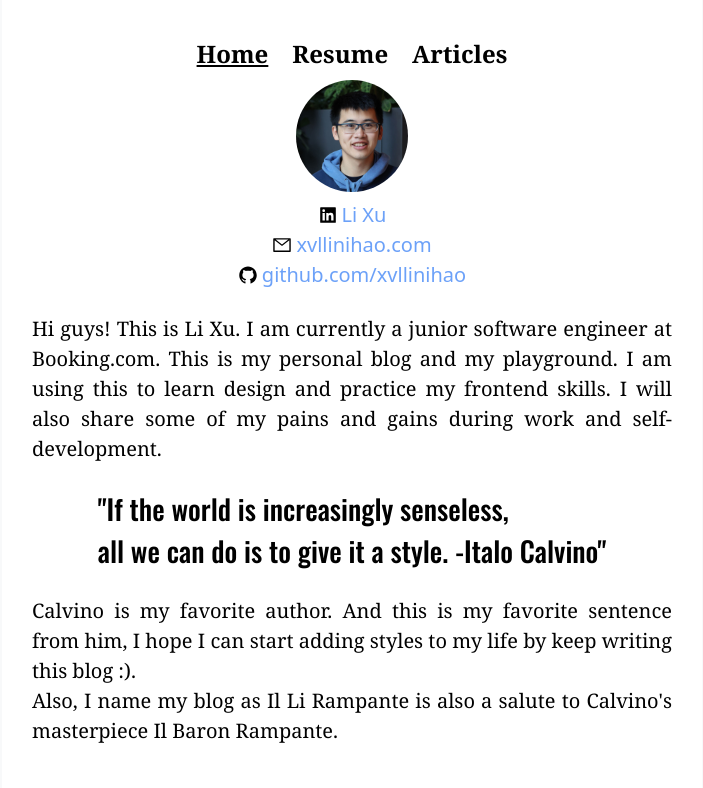
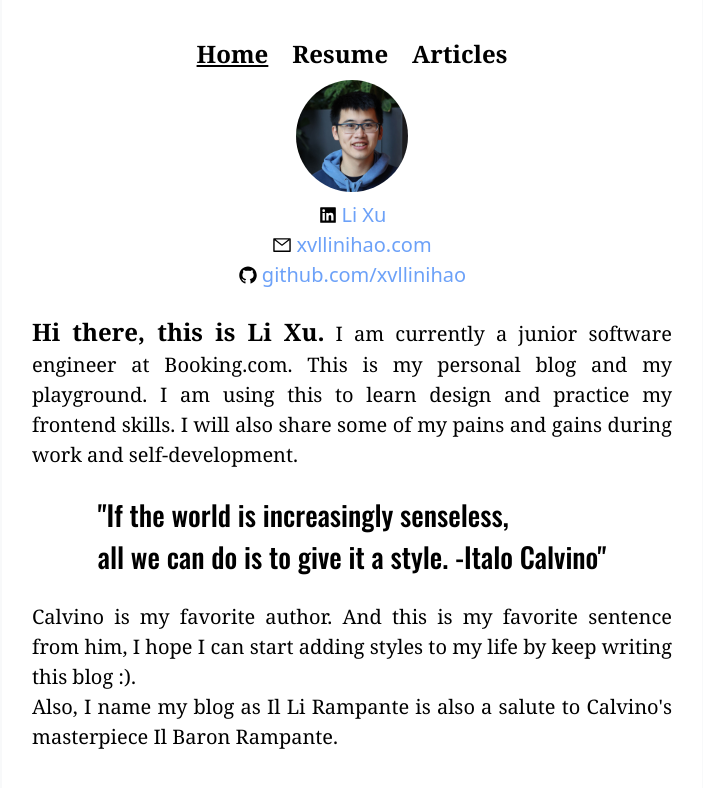
Before and after one commit to xvllinihao/xvllinihao.github.io, a Next.js app: page / in a window 1280 px wide. Shown: the top 788 px of the page, without its empty margins (288-991 px from the left). Built offline with nearby package versions, Linux system fonts and the light colour scheme.

Commit message:
change some font

```diff
--- a/app/page.tsx
+++ b/app/page.tsx
@@ -10,7 +10,7 @@ export default function Home() {
       <div className="bg-white max-w-screen-sm mx-auto align-top">
         <div>
           <p className="font-serif text-justify">
-            Hi guys! This is Li Xu. I am currently a junior software engineer at
+            <span className="text-[24px] font-bold">Hi there, this is Li Xu.</span> I am currently a junior software engineer at
             Booking.com. This is my personal blog and my playground. I am using
             this to learn design and practice my frontend skills. I will also
             share some of my pains and gains during work and self-development.
```
